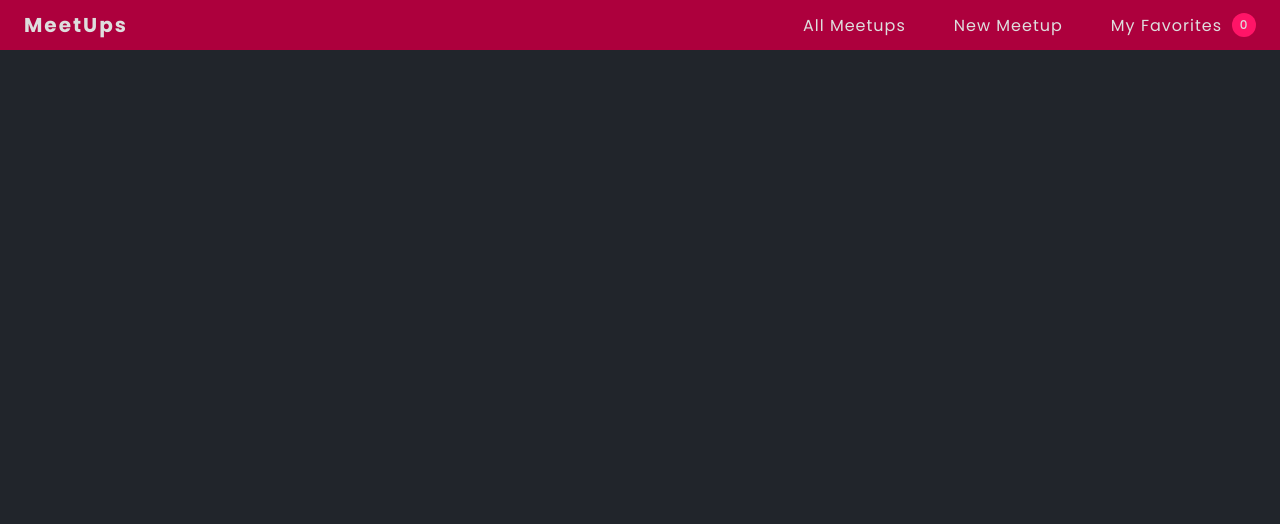
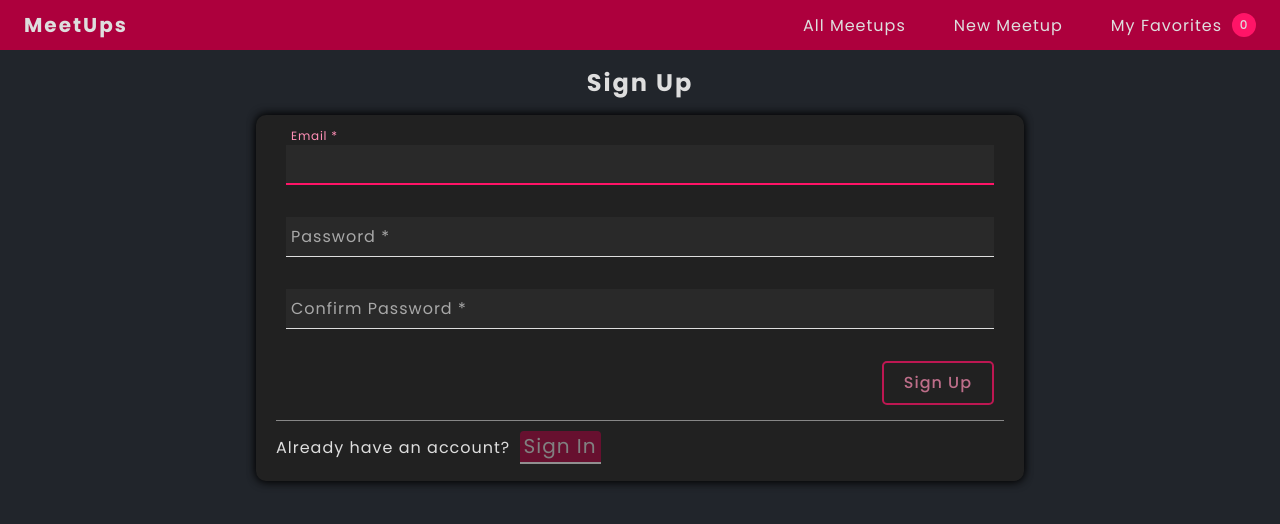
Before and after one commit to RichProsper/meetup, a React (Create React App) app: page /signup in a window 1280 px wide. Shown: the top 524 px of the page. Built offline with nearby package versions, Linux system fonts and the light colour scheme; no server answers; the database is empty.

Commit message:
Added Signup Page

```diff
--- a/src/App.js
+++ b/src/App.js
@@ -2,6 +2,7 @@ import { BrowserRouter as Router, Route, withRouter, Switch } from "react-router
 import AllMeetups from './pages/AllMeetups'
 import Favorites from './pages/Favorites'
 import NewMeetup from './pages/NewMeetup'
+import Signup from "./pages/Signup"
 import MainNav from './components/layouts/MainNav'
 import { MeetupsContextProvider } from './contexts/MeetupsContext'
 
@@ -16,6 +17,7 @@ export default function App() {
                         <Route exact path="/" component={withRouter(AllMeetups)} />
                         <Route path="/new-meetup" component={withRouter(NewMeetup)} />
                         <Route path="/favorites" component={withRouter(Favorites)} />
+                        <Route path="/signup" component={withRouter(Signup)} />
                     </Switch>
                 </MeetupsContextProvider>
             </Router>
--- a/src/firebase.js
+++ b/src/firebase.js
@@ -1,7 +1,9 @@
 import firebase from 'firebase/app'
 import 'firebase/database'
+import 'firebase/auth'
 
-const firebaseConfig = {
+// Initialize Firebase
+const firebaseDb = firebase.initializeApp({
     apiKey: "AIzaSyAx-fpBcVWrr62wlPYzAVTfr-W-dVeXlEY",
     authDomain: "react-meetups-41eb7.firebaseapp.com",
     databaseURL: "https://react-meetups-41eb7-default-rtdb.firebaseio.com",
@@ -9,9 +11,7 @@ const firebaseConfig = {
     storageBucket: "react-meetups-41eb7.appspot.com",
     messagingSenderId: "535562248298",
     appId: "1:535562248298:web:8551554f8e3441370faa13"
-}
-
-// Initialize Firebase
-const firebaseDb = firebase.initializeApp(firebaseConfig)
+})
 
 export default firebaseDb.database().ref()
+export const auth = firebaseDb.auth()
--- a/src/pages/Page.module.css
+++ b/src/pages/Page.module.css
@@ -1 +1 @@
-.Page{height:calc(100vh - var(--MainNavHeight));padding:0 5%;overflow:auto}.Page h1{text-align:center;padding:1.5rem 0;letter-spacing:.2rem}.Page .link{position:relative;color:inherit;font-size:2rem;text-decoration:none;margin:0 .4rem;padding:.2rem .4rem;opacity:.5;-webkit-transition:.2s;transition:.2s}.Page .link::before,.Page .link::after{content:'';position:absolute;left:0;pointer-events:none;z-index:-1;width:100%}.Page .link::before{height:100%;background-color:var(--col-3rd-1);border-top-left-radius:.4rem;border-top-right-radius:.4rem}.Page .link::after{bottom:-.2rem;height:.2rem;background-color:var(--col-1st-10)}.Page .link:hover{opacity:.8}@media only screen and (min-width: 500px){.Page{padding:0 10%}}@media only screen and (min-width: 900px){.Page{padding:0 20%}}
+.Page{height:calc(100vh - var(--MainNavHeight));padding:0 5%;overflow:auto}.Page h1{text-align:center;padding:1.5rem 0;letter-spacing:.2rem}.Page .link{position:relative;color:inherit;font-size:2rem;text-decoration:none;margin:0 .4rem;padding:.2rem .4rem;opacity:.5;-webkit-transition:.2s;transition:.2s}.Page .link::before,.Page .link::after{content:'';position:absolute;left:0;pointer-events:none;z-index:-1;width:100%}.Page .link::before{height:100%;background-color:var(--col-3rd-1);border-top-left-radius:.4rem;border-top-right-radius:.4rem}.Page .link::after{bottom:-.2rem;height:.2rem;background-color:var(--col-1st-10)}.Page .link:hover{opacity:.8}.Page .auth-p{margin-top:.5rem;padding-top:1rem;border-top:0.1rem solid var(--col-1st-2)}@media only screen and (min-width: 500px){.Page{padding:0 10%}}@media only screen and (min-width: 900px){.Page{padding:0 20%}}
--- a/src/pages/Page.module.scss
+++ b/src/pages/Page.module.scss
@@ -42,6 +42,11 @@
             opacity: .8;
         }
     }
+    & .auth-p {
+        margin-top: .5rem;
+        padding-top: 1rem;
+        border-top: .1rem solid var(--col-1st-2);
+    }
 
     @media only screen and (min-width: 500px) {
         padding: 0 10%;
--- /dev/null
+++ b/src/pages/Signup.js
@@ -0,0 +1,83 @@
+import pageClasses from './Page.module.css'
+import Card from '../components/layouts/Card'
+import formCls from '../components/meetups/NewMeetupForm.module.css'
+import { useState, useEffect, useRef } from 'react'
+import { Link } from 'react-router-dom'
+
+export default function Signup() {
+    const [isFocused, setIsFocused] = useState('email')
+    const form = useRef()
+
+    // Handles initial reload
+    useEffect(() => {
+        // Set the active link based on the current page and set the page title to current page
+        document.title = 'Sign Up'
+        // document.querySelector('a[href="/new-meetup"]').className = ''
+        // document.querySelector('a[href="/favorites"]').className = ''
+        // document.querySelector('a[href="/"]').className = navClasses.active
+    }, [])
+
+    /**
+     * @param {SubmitEvent} e
+     */
+     const submitForm = e => {
+        e.preventDefault()
+
+        console.log('Submit Event fired!')
+    }
+
+    return (
+        <section className={pageClasses.Page}>
+            <h1>Sign Up</h1>
+
+            <Card>
+                <form ref={form} className={formCls.NewMeetupForm} onSubmit={submitForm}>
+                    <div id="controls">
+                        <div className={formCls.control + (isFocused === 'email' ? ' ' + formCls.focused : '')}>
+                            <input
+                                name="email"
+                                type="email"
+                                placeholder="Email..."
+                                autoFocus
+                                onFocus={() => {setIsFocused('email')}}
+                                onBlur={() => {setIsFocused('')}}
+                                required
+                            />
+                            <span>Email *</span>
+                        </div>
+                        <div className={formCls.control + (isFocused === 'pass' ? ' ' + formCls.focused : '')}>
+                            <input
+                                name="pass"
+                                type="password"
+                                placeholder="Password..."
+                                onFocus={() => {setIsFocused('pass')}}
+                                onBlur={() => {setIsFocused('')}}
+                                required
+                            />
+                            <span>Password *</span>
+                        </div>
+                        <div className={formCls.control + (isFocused === 'passConfirm' ? ' ' + formCls.focused : '')}>
+                            <input
+                                name="passConfirm"
+                                type="password"
+                                placeholder="Confirm Password..."
+                                onFocus={() => {setIsFocused('passConfirm')}}
+                                onBlur={() => {setIsFocused('')}}
+                                required
+                            />
+                            <span>Confirm Password *</span>
+                        </div>
+                    </div>
+
+                    <div className={formCls.action}>
+                        <button type="submit">Sign Up</button>
+                    </div>
+                </form>
+
+                <p className={pageClasses['auth-p']}>
+                    Already have an account? <Link to="/signin" className={pageClasses.link}>Sign In</Link>
+                </p>
+            </Card>
+        </section>
+    )
+}
```
Also changed, not shown: src/components/meetups/NewMeetupForm.js (+4 -4 lines).
